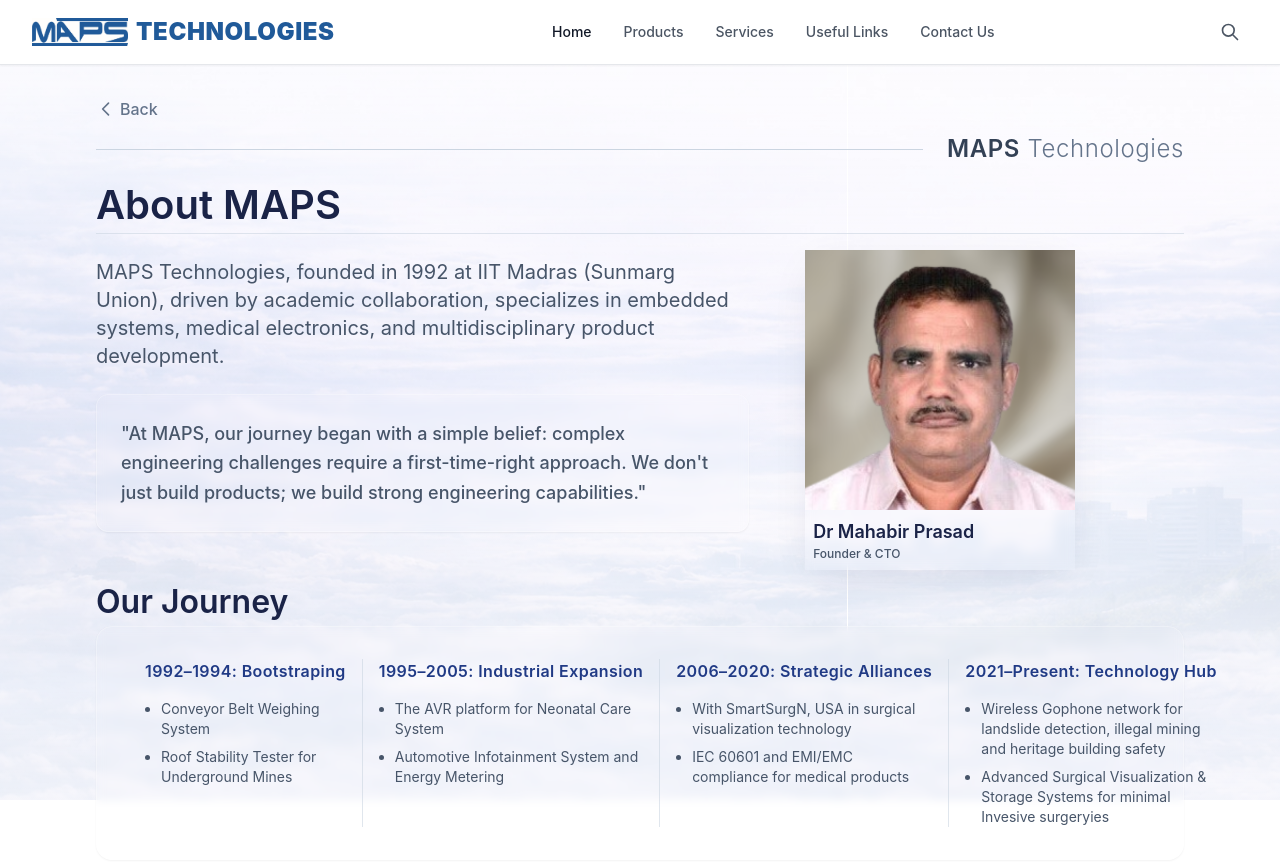
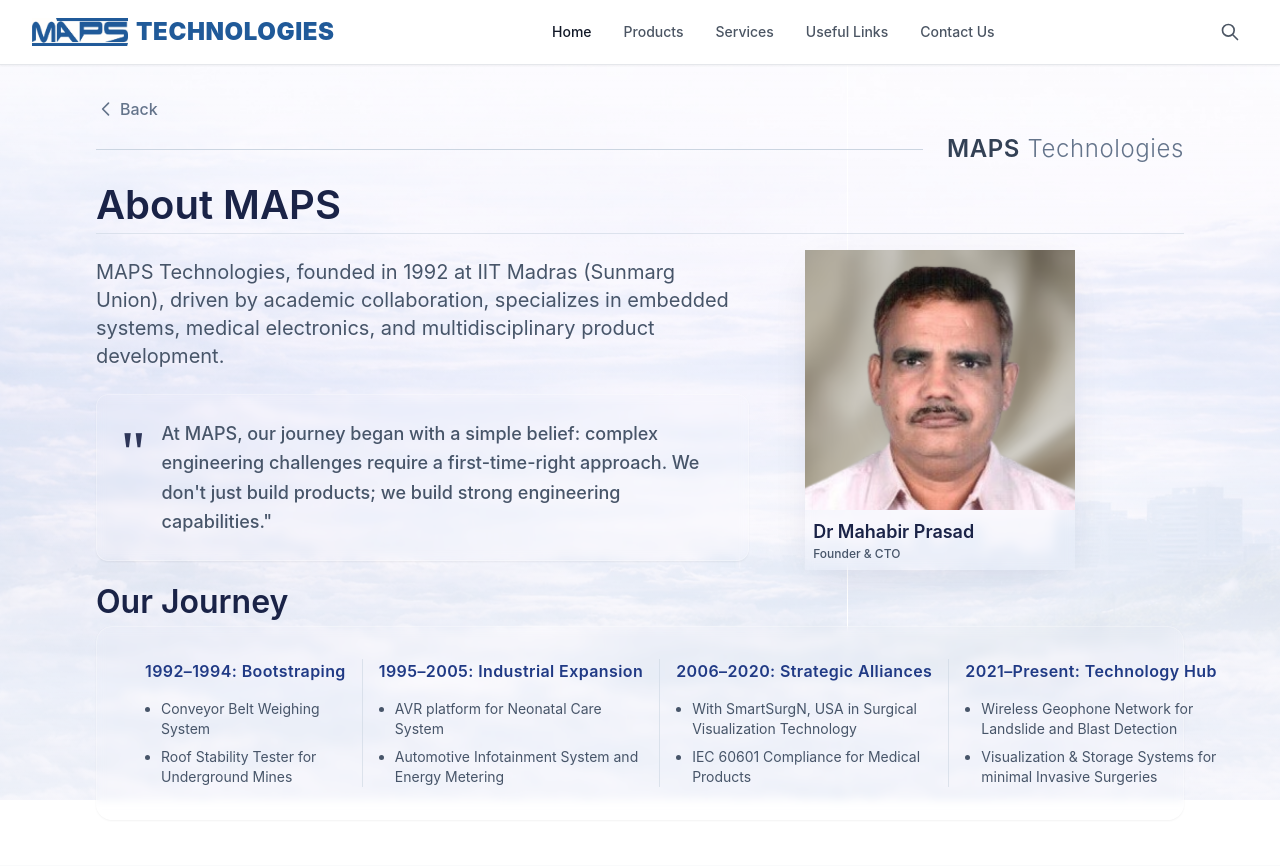
Before and after one commit to wolf-aman/maps-technologies-website, a Next.js app: page /about-us in a window 1280 px wide. Shown: the top 866 px of the page. Built offline with nearby package versions, Linux system fonts and the light colour scheme.

Commit message:
about-us

```diff
--- a/src/app/about-us/page.tsx
+++ b/src/app/about-us/page.tsx
@@ -15,15 +15,15 @@
   },
   {
     year: '1995–2005: Industrial Expansion',
-    description: ['The AVR platform for Neonatal Care System', 'Automotive Infotainment System and Energy Metering'],
+    description: ['AVR platform for Neonatal Care System', 'Automotive Infotainment System and Energy Metering'],
   },
   {
     year: '2006–2020: Strategic Alliances',
-    description: ['With SmartSurgN, USA in surgical visualization technology', 'IEC 60601 and EMI/EMC compliance for medical products'],
+    description: ['With SmartSurgN, USA in Surgical Visualization Technology', 'IEC 60601 Compliance for Medical Products'],
   },
   {
     year: '2021–Present: Technology Hub',
-    description: ['Wireless Gophone network for landslide detection, illegal mining and heritage building safety', 'Advanced Surgical Visualization & Storage Systems for minimal Invesive surgeryies'],
+    description: ['Wireless Geophone Network for Landslide and Blast Detection', 'Visualization & Storage Systems for minimal Invasive Surgeries'],
   },
 ];
 
@@ -86,12 +86,12 @@
               {/* Quote Box */}
               <div className="bg-transparent backdrop-blur-sm rounded-xl p-5 md:p-6 flex items-start shadow-sm border border-white/30">
 
-                {/* <span className="text-[#1a2347] text-5xl md:text-6xl font-serif leading-none mr-4 mt-1 opacity-90">
-
-                </span> */}
+                <span className="text-[#1a2347] text-5xl md:text-6xl font-serif leading-none mr-4 mt-1 opacity-90">
+                "
+                </span>
 
                 <p className="text-[#475569] text-lg leading-relaxed font-medium">
-                  "At MAPS, our journey began with a simple belief: complex engineering
+                  At MAPS, our journey began with a simple belief: complex engineering
                   challenges require a first-time-right approach. We don't just build
                   products; we build strong engineering capabilities."
                 </p>
```
